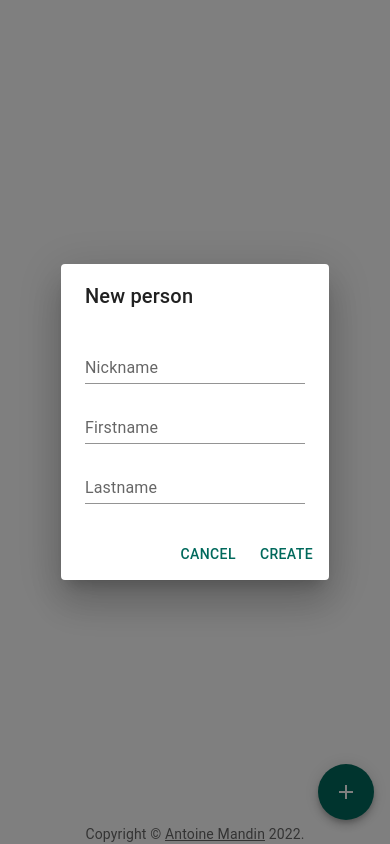
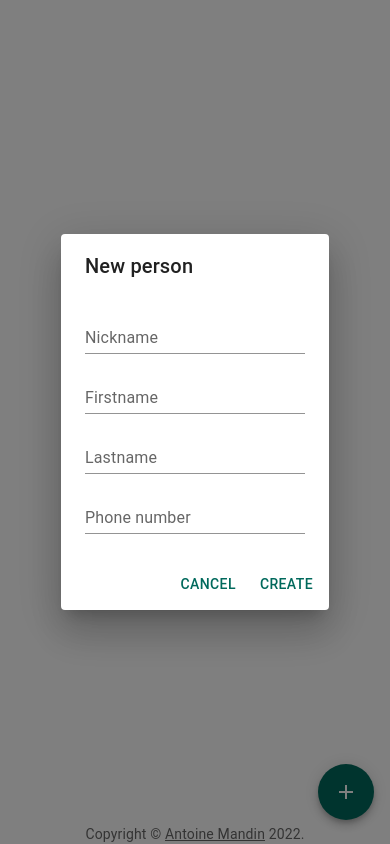
Before and after one commit to Doreapp/TakeNews, a React (Create React App) app: page / in a window 390 px wide. Both pictures are taken after a click on the button "Create a new person". Built offline with nearby package versions, Linux system fonts and the light colour scheme.

Commit message:
:sparkles: Add input for the person phone number

```diff
--- a/src/components/Persons.tsx
+++ b/src/components/Persons.tsx
@@ -163,11 +163,41 @@ function Field({
       fullWidth
       variant="standard"
       label={name}
-      name={name.toLowerCase()}
-      id={name.toLowerCase()}
+      name={name.toLowerCase().replaceAll(" ", "-")}
+      id={name.toLowerCase().replaceAll(" ", "-")}
       {...other}
     />
   );
+}
+
+/**
+ * Field for a phone number.
+ * Only accept number digits and an optional prefixing `+`.
+ */
+function PhoneNumberField({
+  name,
+  ...other
+}: {
+  /** Defines the `label` of the textfield, as well as its `id` and `name` */
+  name: string;
+  [key: string]: any;
+}): JSX.Element {
+  const [value, setValue] = useState<string>("");
+
+  const handleChange = (event: React.ChangeEvent<HTMLInputElement>): void => {
+    const inputVal = event.target.value;
+    let result = "";
+    for (const char of inputVal) {
+      if (char === "+" && result === "") {
+        result = "+";
+      } else if (char.match(/[0-9]/) !== null) {
+        result += char;
+      }
+    }
+    setValue(result);
+  };
+
+  return <Field name={name} value={value} onChange={handleChange} {...other} />;
 }
 
 /**
@@ -209,6 +239,7 @@ export function EditPersonDialog({
       nickname: get("nickname"),
       firstname: get("firstname"),
       lastname: get("lastname"),
+      phoneNumber: get("phone-number"),
     };
 
     if (
@@ -237,6 +268,7 @@ export function EditPersonDialog({
           <Field name="Nickname" autoFocus={true} />
           <Field name="Firstname" />
           <Field name="Lastname" />
+          <PhoneNumberField name="Phone number" />
         </FormControl>
       </DialogContent>
       <DialogActions>
```
